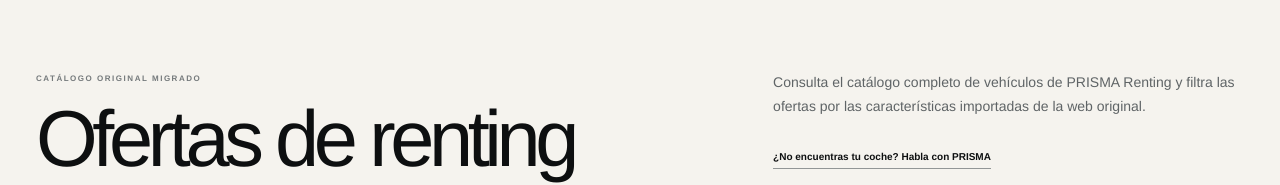
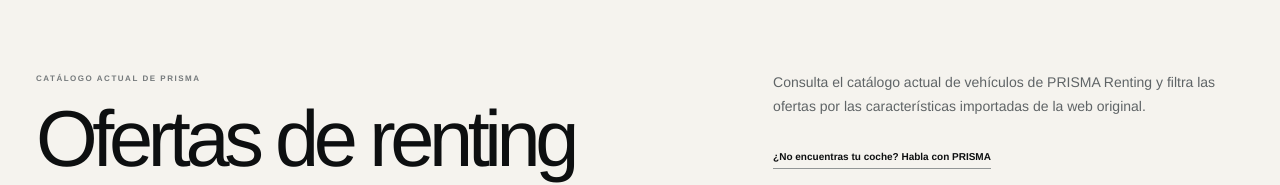
Before and after one commit to vornicx/prismarenting, a Next.js app: page /ofertas in a window 1280 px wide. Shown: the part 345-530 px from the top of the page. Built offline with nearby package versions, Linux system fonts and the light colour scheme.

Commit message:
migration: keep public catalog limited to active WooCommerce offers

```diff
--- a/src/components/original/OriginalCatalogTemplate.tsx
+++ b/src/components/original/OriginalCatalogTemplate.tsx
@@ -1,9 +1,9 @@
 import OriginalCatalogClient from "@/components/original/OriginalCatalogClient";
 import { OriginalFooter, OriginalHeader } from "@/components/original/OriginalChrome";
-import { getOriginalPage, getOriginalProducts } from "@/lib/original-source";
+import { getCurrentProducts, getOriginalPage } from "@/lib/original-source";
 
 export default function OriginalCatalogTemplate() {
-  const products = getOriginalProducts();
+  const products = getCurrentProducts();
   const page = getOriginalPage("/ofertas-de-renting/");
 
   return (
@@ -11,8 +11,8 @@
       <OriginalHeader />
       <section className="source-page-hero source-catalog-hero">
         <div className="source-shell source-page-hero-grid">
-          <div><span className="source-eyebrow">Catálogo original migrado</span><h1>{page?.h1?.[0] || "Ofertas de renting"}</h1></div>
-          <div className="source-page-intro"><p>{page?.meta_description || "Consulta el catálogo completo de vehículos de PRISMA Renting y filtra las ofertas por las características importadas de la web original."}</p><a href="tel:+34699242581">¿No encuentras tu coche? Habla con PRISMA</a></div>
+          <div><span className="source-eyebrow">Catálogo actual de PRISMA</span><h1>{page?.h1?.[0] || "Ofertas de renting"}</h1></div>
+          <div className="source-page-intro"><p>{page?.meta_description || "Consulta el catálogo actual de vehículos de PRISMA Renting y filtra las ofertas por las características importadas de la web original."}</p><a href="tel:+34699242581">¿No encuentras tu coche? Habla con PRISMA</a></div>
         </div>
       </section>
       <section className="source-shell source-full-catalog">
```
